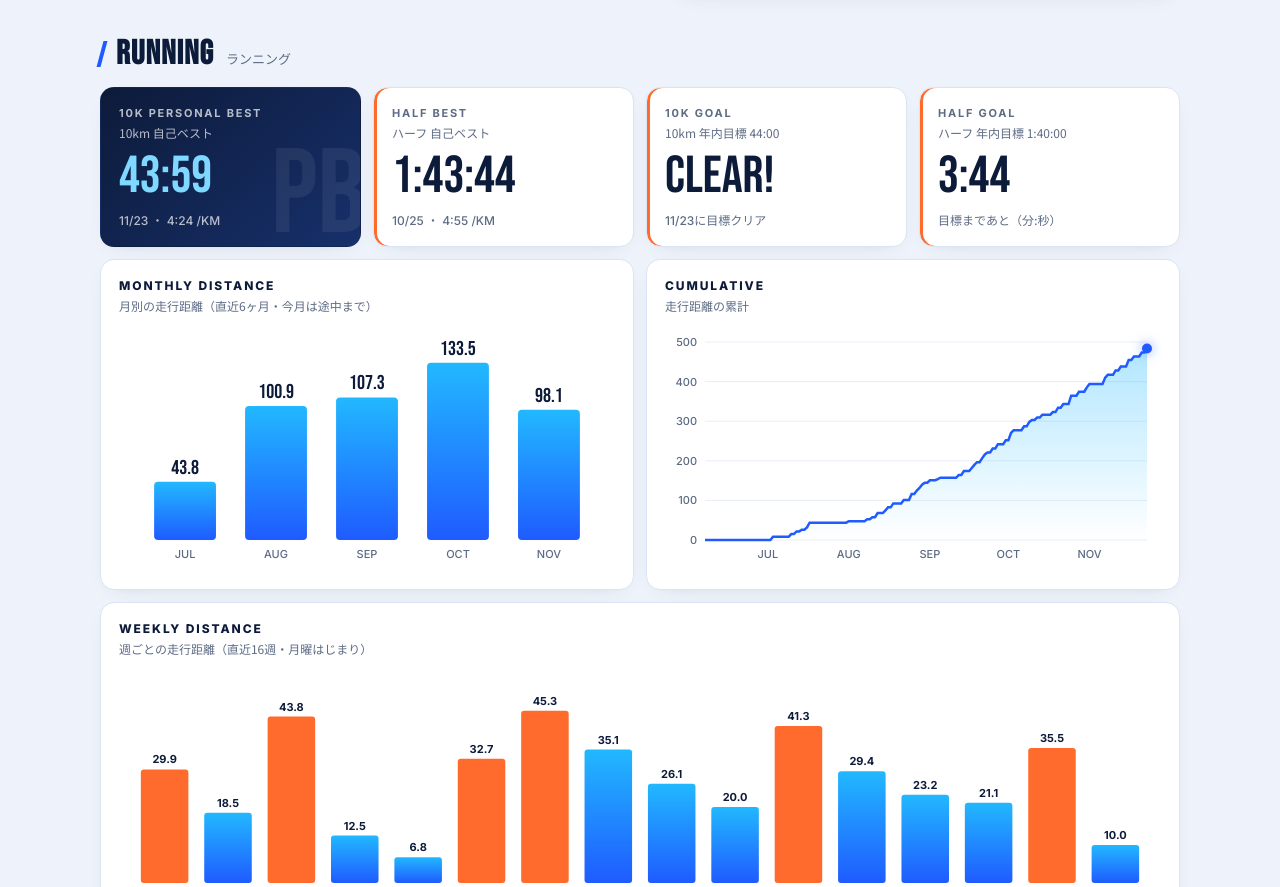
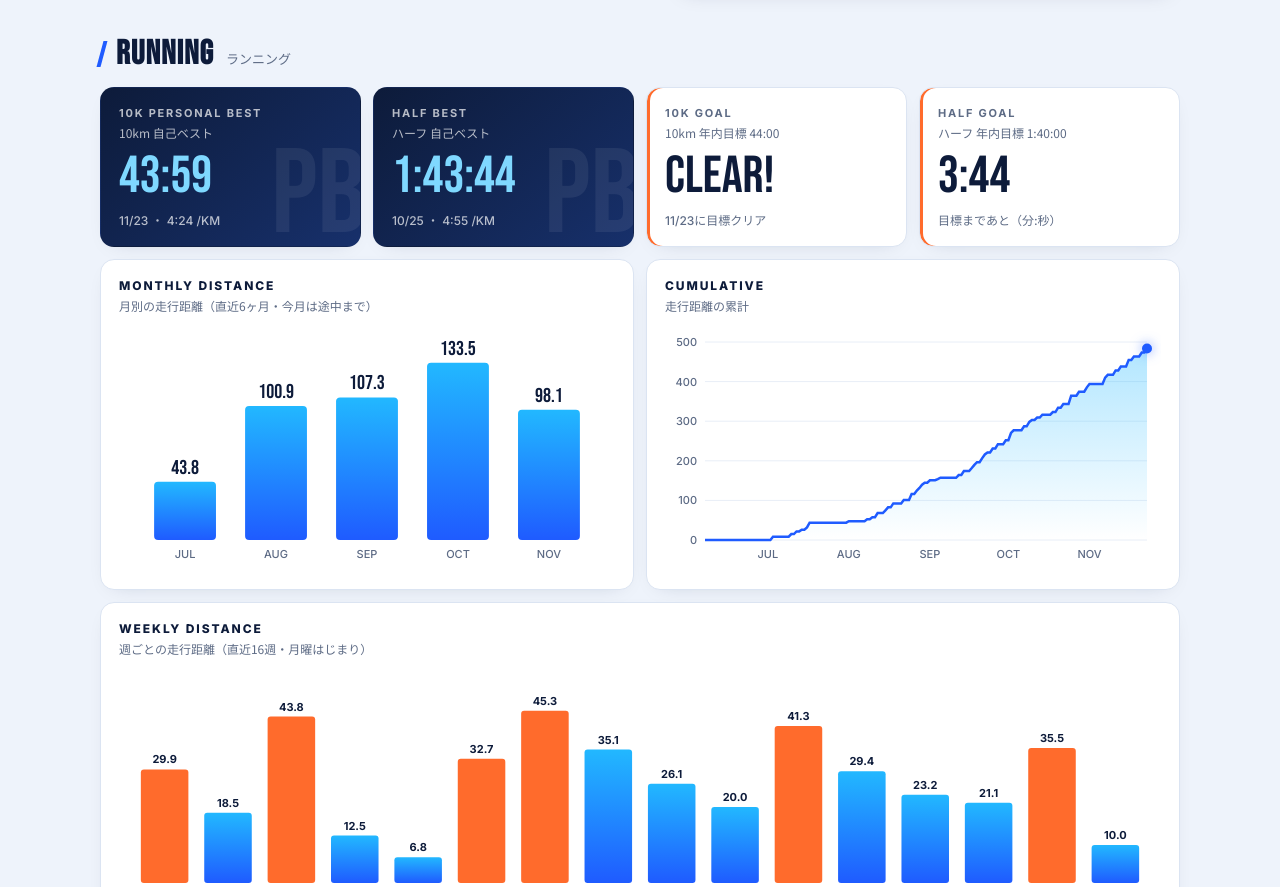
Before and after one commit to yuhei-h-9mm/workout-log, a plain HTML site: page index.html in a window 1280 px wide. Shown: the part 1125-2012 px from the top of the page. Drawn offline with nearby package versions, Linux system fonts and the light colour scheme.

Commit message:
HALF BESTのカードも10K自己ベストと同じ紺色に
Co-Authored-By: Claude Opus 5.5 <noreply@anthropic.com>
Claude-Session: https://claude.ai/code/session_017aUikdCxmzkqxFawtXhNa3

```diff
--- a/index.html
+++ b/index.html
@@ -263,7 +263,7 @@ tbody tr:hover { background: var(--panel2); }
     <div class="sec-h"><h2>RUNNING</h2><span>ランニング</span></div>
     <div class="grid4" style="margin-bottom:12px">
       <div class="card pb"><div class="k">10K Personal Best<span class="j">10km 自己ベスト</span></div><div class="v" id="t-best">—</div><div class="n" id="t-best-date">—</div></div>
-      <div class="card accent-run"><div class="k">Half Best<span class="j">ハーフ 自己ベスト</span></div><div class="v" id="pbh">—</div><div class="n" id="pbh-n">—</div></div>
+      <div class="card pb"><div class="k">Half Best<span class="j">ハーフ 自己ベスト</span></div><div class="v" id="pbh">—</div><div class="n" id="pbh-n">—</div></div>
       <div class="card accent-run"><div class="k">10K Goal<span class="j">10km 年内目標 44:00</span></div><div class="v"><span id="t-gap">—</span><small id="t-gap-u">秒</small></div><div class="n" id="t-gap-n">目標まであと</div></div>
       <div class="card accent-run"><div class="k">Half Goal<span class="j">ハーフ 年内目標 1:40:00</span></div><div class="v"><span id="h-gap">—</span></div><div class="n" id="h-gap-n">目標まであと</div></div>
     </div>
```
